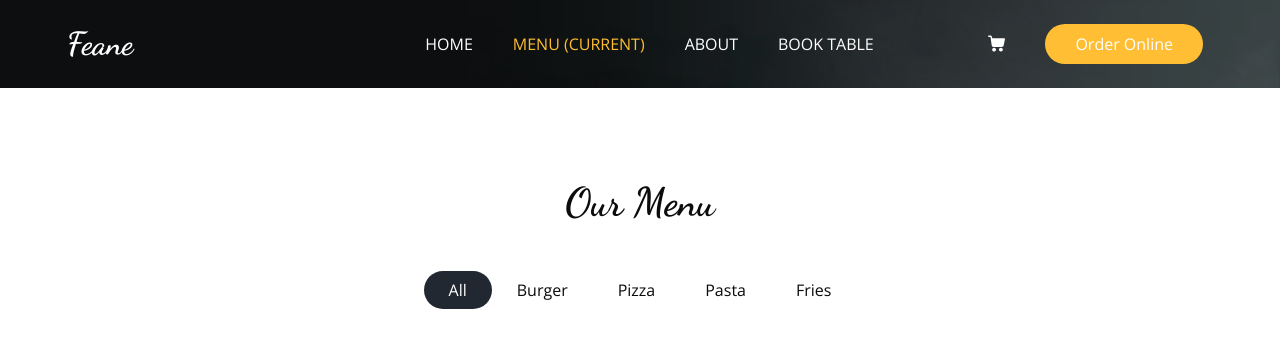
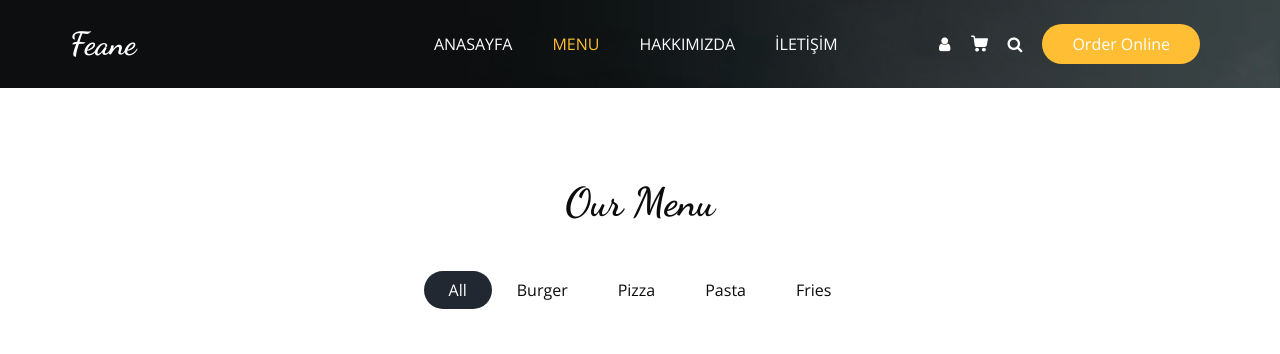
Before and after one commit to Cemalkumustekin/djangoProject, a Django app: page /menu/ in a window 1280 px wide. Shown: the top 354 px of the page. Run offline with Django 4.2, Linux system fonts and the light colour scheme; data comes from the database, SQL or seed files in the repository; some libraries are stand-ins or nearby versions.

Commit message:
menu sayfasındaki küçük bir hata düzeltildi.

```diff
--- a/templates/menu.html
+++ b/templates/menu.html
@@ -13,26 +14,23 @@
   <meta name="author" content="" />
   <link rel="shortcut icon" href="{%static 'images/favicon.png'%}" type="">
 
-  <title>  Django restorant sitesi </title>
-    <meta name="keywords" content=" Anasayfa anahtar kelimeler "/>
-    <meta name="description" content=" Anasayfa kısa açıklama  "/>
+  <title> {% block title %} Django restorant sitesi{% endblock %} </title>
+    <meta name="keywords" content="{% block keywords %} Anasayfa anahtar kelimeler{% endblock %} "/>
+    <meta name="description" content="{% block description %} Anasayfa kısa açıklama {% endblock %} "/>
 
   <!-- bootstrap core css -->
-  <link rel="stylesheet" type="text/css" href="{%static ' css/bootstrap.css'%}" />
+  <link rel="stylesheet" type="text/css" href="{%static 'css/bootstrap.css'%}" />
 
   <!--owl slider stylesheet -->
-  <link rel="stylesheet" type="text/css" href="https://cdnjs.cloudflare.com/ajax/libs/OwlCarousel2/2.3.4/assets/owl.carousel.min.css" />
+  <link rel="stylesheet" type="text/css" href=" https://cdnjs.cloudflare.com/ajax/libs/OwlCarousel2/2.3.4/assets/owl.carousel.min.css" />
   <!-- nice select  -->
-  <link rel="stylesheet" href="https://cdnjs.cloudflare.com/ajax/libs/jquery-nice-select/1.1.0/css/nice-select.min.css" integrity="sha512-CruCP+TD3yXzlvvijET8wV5WxxEh5H8P4cmz0RFbKK6FlZ2sYl3AEsKlLPHbniXKSrDdFewhbmBK5skbdsASbQ==" crossorigin="anonymous" />
+  <link rel="stylesheet" href=" https://cdnjs.cloudflare.com/ajax/libs/jquery-nice-select/1.1.0/css/nice-select.min.css" integrity="sha512-CruCP+TD3yXzlvvijET8wV5WxxEh5H8P4cmz0RFbKK6FlZ2sYl3AEsKlLPHbniXKSrDdFewhbmBK5skbdsASbQ==" crossorigin="anonymous" />
   <!-- font awesome style -->
-    {% load static %}
-  <link href="{%static 'css/font-awesome.min.css" rel="stylesheet'%}" />
+  <link href="{%static 'css/font-awesome.min.css'%}" rel="stylesheet" />
 
   <!-- Custom styles for this template -->
-    {% load static %}
   <link href="{%static 'css/style.css'%}" rel="stylesheet" />
   <!-- responsive style -->
-    {% load static %}
   <link href="{%static 'css/responsive.css'%}" rel="stylesheet" />
 
 </head>
@@ -60,23 +58,23 @@
           <div class="collapse navbar-collapse" id="navbarSupportedContent">
             <ul class="navbar-nav  mx-auto ">
               <li class="nav-item">
-                <a class="nav-link" href="/index">Home </a>
+                <a class="nav-link" href="/index">Anasayfa </a>
               </li>
               <li class="nav-item active">
-                <a class="nav-link" href="/menu">Menu <span class="sr-only">(current)</span> </a>
+                <a class="nav-link" href=" /menu">Menu <span class="sr-only">(current)</span> </a>
               </li>
               <li class="nav-item">
-                <a class="nav-link" href="/about">About</a>
+                <a class="nav-link" href=" /about">Hakkımızda</a>
               </li>
               <li class="nav-item">
-                <a class="nav-link" href="/book">Book Table</a>
+                <a class="nav-link" href=" /book">İLETİŞİM</a>
               </li>
             </ul>
             <div class="user_option">
-              <a href="{%static ''%}" class="user_link">
+              <a href="{%static ' ' %}" class="user_link">
                 <i class="fa fa-user" aria-hidden="true"></i>
               </a>
-              <a class="cart_link" href="{%static '#'%}">
+              <a class="cart_link" href="{%static '#' %}">
                 <svg version="1.1" id="Capa_1" xmlns="http://www.w3.org/2000/svg" xmlns:xlink="http://www.w3.org/1999/xlink" x="0px" y="0px" viewBox="0 0 456.029 456.029" style="enable-background:new 0 0 456.029 456.029;" xml:space="preserve">
                   <g>
                     <g>
```
Also changed, not shown: other parts of templates/menu.html (+24 -27 lines).
